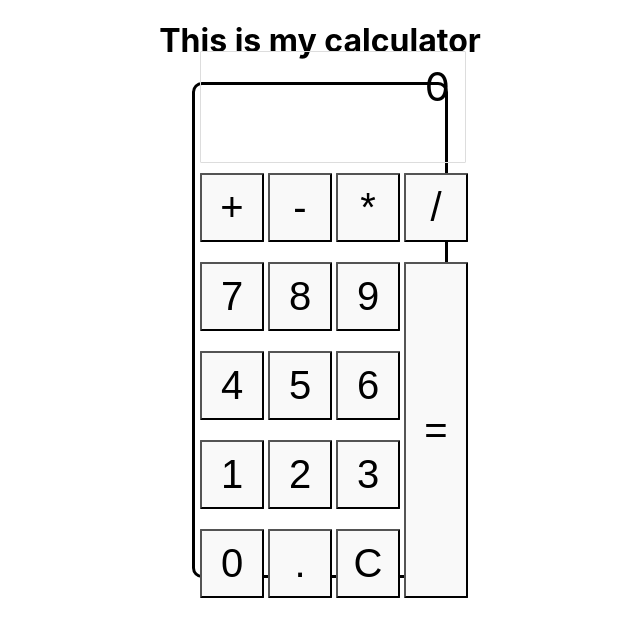
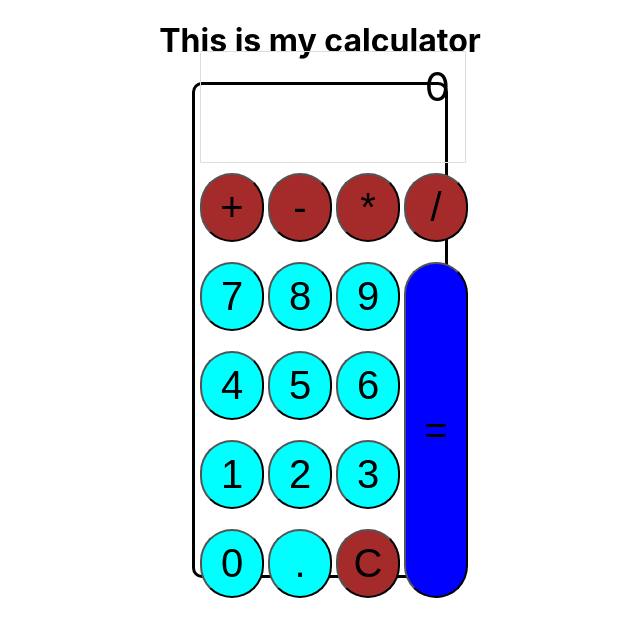
Before and after one commit to harrylew25/Calculator-JS, a React (Create React App) app: page / in a window 1280 px wide. Shown: the top 636 px of the page, without its empty margins (320-960 px from the left). Built offline with nearby package versions, Linux system fonts and the light colour scheme.

Commit message:
Updates to the calculator code  - added new css to the calculator  - moved the operation logic to a custom hooks  - fixed bugs found during testing

```diff
--- a/src/components/calculator.js
+++ b/src/components/calculator.js
@@ -1,76 +1,43 @@
 import React from 'react';
-import { useState } from 'react';
 import { Fragment } from 'react/cjs/react.production.min';
 import classes from './calculator.module.css';
 import CalculatorButton from './calculatorButton';
+import useCalculator from '../hooks/useCalculator';
 
 const Calculator = () => {
-  let temp = 0;
-  const [result, setResult] = useState(0);
-  const [number, setNumber] = useState(0);
-  const [operator, setOperator] = useState('');
+  const {
+    number: newNumber,
+    result: newResult,
+    setEqualAction,
+    setNumberAction,
+    operationAction: setOperationAction,
+    addingDecimalToValue: setDecimalAcion,
+    clearValue,
+  } = useCalculator();
 
   const operatorHandler = (event) => {
-    setOperator(event.target.value);
-    setNumber((prev) => {
-      setResult((prevResult) => {
-        return prev ? prev : prevResult;
-      });
-      return 0;
-    });
+    const newOperator = event.target.value;
+    setOperationAction(newOperator);
   };
 
   const equalButtonHandler = (event) => {
-    //calculation happen on here
     event.preventDefault();
-    switch (operator) {
-      case '+':
-        temp = Number(result) + Number(number);
-        break;
-      case '-':
-        temp = result - number;
-        break;
-      case '*':
-        temp = result * number;
-        break;
-      case '/':
-        temp = result / number;
-        break;
-      default:
-        temp = number ? number : result;
-    }
-    setResult(temp);
-    setNumber(0);
-    setOperator('');
+    setEqualAction();
   };
-  const clearValue = () => {
-    setNumber(0);
-    setResult(0);
-    setOperator('');
+  const clearValueHandler = (event) => {
+    event.preventDefault();
+    clearValue();
   };
 
   const numberButtonHandler = (event) => {
     event.preventDefault();
-    const currentNum = event.target.value;
-    setNumber((prev) => {
-      let temp = 0;
-      if (prev === 0 && currentNum === 0) {
-        temp = 0;
-      } else if (prev % 1 === 0 && currentNum !== 0) {
-        temp = Number(prev + currentNum); // becomes a number
-      } else {
-        temp = prev + currentNum; //concatting 2 strings
-      }
-      return temp;
-    });
+    console.error(event.target.value);
+    setNumberAction(event.target.value);
   };
 
   const decimalPointButtonHandler = (event) => {
     event.preventDefault();
-
-    setNumber((prev) => {
-      return !prev.toString().includes('.') ? prev + '.' : prev;
-    });
+    setDecimalAcion();
   };
 
   return (
@@ -78,87 +45,89 @@ const Calculator = () => {
       <h1>This is my calculator</h1>
       <div className={classes.calculator}>
         <div>
-          <div className={classes.inputDisplay}>{number ? number : result}</div>
+          <div className={classes.inputDisplay}>
+            {newNumber || newNumber === 0 ? newNumber : newResult}
+          </div>
           <div className={classes.buttonContainer}>
             <CalculatorButton
               value="+"
               onClick={operatorHandler}
-              className="operator"
+              className={classes.operator}
             />
             <CalculatorButton
               value="-"
               onClick={operatorHandler}
-              className="operator"
+              className={classes.operator}
             />
             <CalculatorButton
               value="*"
               onClick={operatorHandler}
-              className="operator"
+              className={classes.operator}
             />
             <CalculatorButton
               value="/"
               onClick={operatorHandler}
-              className="operator"
+              className={classes.operator}
             />
             <CalculatorButton
               value="7"
               onClick={numberButtonHandler}
-              className="number"
+              className={classes.number}
             />
             <CalculatorButton
               value="8"
               onClick={numberButtonHandler}
-              className="number"
+              className={classes.number}
             />
             <CalculatorButton
               value="9"
               onClick={numberButtonHandler}
-              className="number"
+              className={classes.number}
             />
             <CalculatorButton
               value="4"
               onClick={numberButtonHandler}
-              className="number"
+              className={classes.number}
             />
             <CalculatorButton
               value="5"
               onClick={numberButtonHandler}
-              className="number"
+              className={classes.number}
             />
             <CalculatorButton
               value="6"
               onClick={numberButtonHandler}
-              className="number"
+              className={classes.number}
             />
             <CalculatorButton
               value="1"
               onClick={numberButtonHandler}
-              className="number"
+              className={classes.number}
             />
             <CalculatorButton
               value="2"
               onClick={numberButtonHandler}
-              className="number"
+              className={classes.number}
             />
             <CalculatorButton
               value="3"
               onClick={numberButtonHandler}
-              className="number"
+              className={classes.number}
             />
             <CalculatorButton
               value="0"
               onClick={numberButtonHandler}
-              className="number"
+              className={classes.number}
             />
             <CalculatorButton
               value="."
               onClick={decimalPointButtonHandler}
-              className="number"
+              className={classes.number}
             />
             <CalculatorButton
               value="C"
-              onClick={clearValue}
-              className="operator"
+              onClick={clearValueHandler}
+              className={classes.operator}
             />
             <CalculatorButton
               value="="
--- a/src/components/calculator.module.css
+++ b/src/components/calculator.module.css
@@ -7,6 +7,17 @@
     text-align: right;
     margin-right: 6px;
     font-size: 2.5rem;
+}
+
+.calculator {
+    width: 30vh;
+    height: 60vh;
+    display: flex;
+    border: 3px solid black;
+    border-radius: 10px;
+    padding: 5px;
+    margin: auto;
+    align-items: center;
 }
 
 .calculator .buttonContainer {
@@ -23,10 +34,10 @@
     text-align: center;
     margin: 10px 4px 10px 0;
     padding: 10px;
-    border-radius: 1px;
+    border-radius: 50px;
 }
 
-.equal {
+.calculator .equal {
     grid-column-start: 4;
     grid-column-end: 4;
     grid-row-start: 2;
@@ -34,13 +45,11 @@
     background-color: blue;
 }
 
-.calculator {
-    width: 30vh;
-    height: 60vh;
-    display: flex;
-    border: 3px solid black;
-    border-radius: 10px;
-    padding: 5px;
-    margin: auto;
-    align-items: center;
+
+.calculator .number {
+    background-color: aqua;
 }
+
+.calculator .operator {
+    background-color: brown;
+}
--- /dev/null
+++ b/src/hooks/useCalculator.js
@@ -0,0 +1,81 @@
+import { useState } from 'react';
+
+//move all action handler into this file
+const useCalculator = () => {
+  const [result, setResult] = useState(0);
+  const [number, setNumber] = useState(0);
+  const [operator, setOperator] = useState('');
+
+  const operationAction = (operatorValue) => {
+    setOperator(operatorValue);
+    setNumber((prev) => {
+      setResult((prevResult) => {
+        return prev ? prev : prevResult; //might want to revisit this
+      });
+      return null; // change the value to null to clear the first value
+    });
+  };
+
+  const setEqualAction = () => {
+    let tempResult = 0;
+
+    switch (operator) {
+      case '+':
+        tempResult = Number(result) + Number(number);
+        break;
+      case '-':
+        tempResult = Number(result) - Number(number);
+        break;
+      case '*':
+        tempResult = Number(result) * Number(number);
+        break;
+      case '/':
+        if (number !== 0) {
+          tempResult = Number(result) / Number(number);
+        } else {
+          return 0;
+        }
+        break;
+      default:
+        tempResult = number ? number : result;
+    }
+    setResult(tempResult);
+    setNumber(null);
+    setOperator('');
+  };
+
+  const setNumberAction = (inputNumber) => {
+    setNumber((prev) => {
+      let temp = 0;
+      if (prev === 0 && inputNumber === 0) {
+        temp = 0;
+      } else if (prev === 0 && inputNumber !== 0) {
+        temp = Number(prev + inputNumber);
+      } else {
+        temp = prev === null ? inputNumber : prev + inputNumber;
+      }
+      return temp;
+    });
+  };
+  const addingDecimalToValue = () => {
+    setNumber((prev) => {
+      return !prev.toString().includes('.') ? prev + '.' : prev;
+    });
+  };
+  const clearValue = () => {
+    setNumber(0);
+    setResult(0);
+    setOperator('');
+  };
+  return {
+    number,
+    result,
+    setEqualAction,
+    setNumberAction,
+    operationAction,
+    addingDecimalToValue,
+    clearValue,
+  };
+};
+
+export default useCalculator;
```
Also changed, not shown: 1 other file (tests, documents, lock files or other folders).
